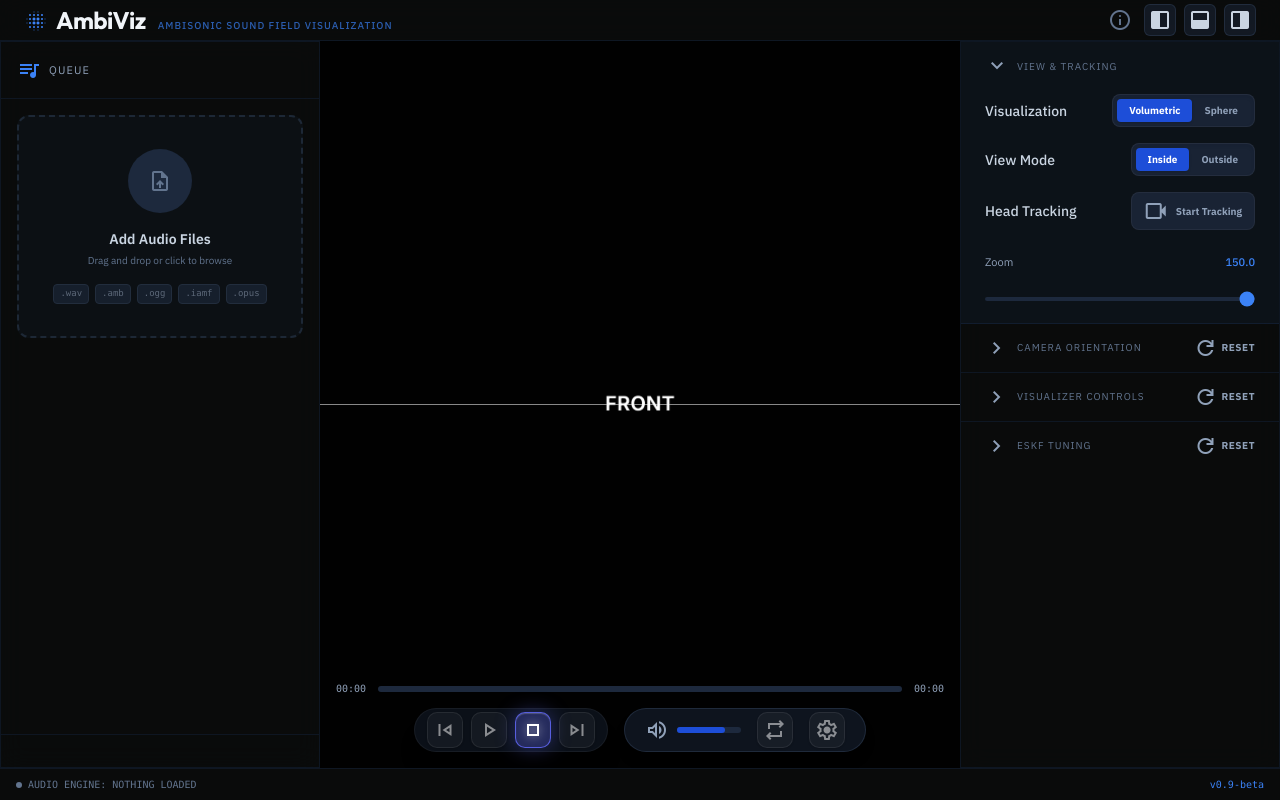
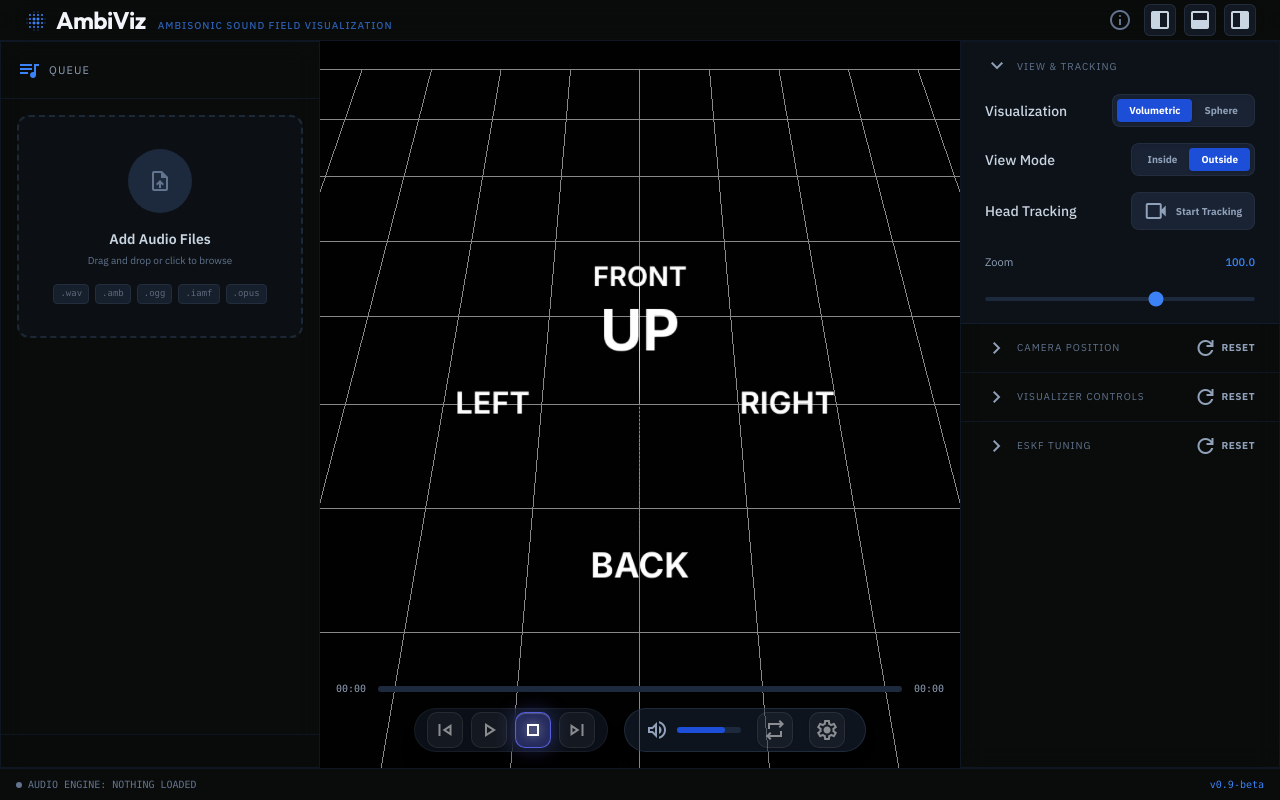
Before and after one commit to craig-van-hise/ambi-viz, a React (Vite) app: page / in a window 1280 px wide. Built offline with nearby package versions, Linux system fonts and the light colour scheme.

Commit message:
feat: Set default view mode to 'outside' with updated camera FOV and initial position.

```diff
--- a/src/App.tsx
+++ b/src/App.tsx
@@ -86,7 +86,7 @@
 };
 
 const DEFAULT_INSIDE_ZOOM = 150;
-const DEFAULT_OUTSIDE_ZOOM = 60;
+const DEFAULT_OUTSIDE_ZOOM = 100;
 
 export default function App() {
   const [persisted] = useState(() => loadState());
@@ -97,7 +97,7 @@
   const sceneRef = useRef<AmbiScene | null>(null);
   const [insideGain, setInsideGain] = useState(persisted.insideGain);
   const [outsideGain, setOutsideGain] = useState(persisted.outsideGain);
-  const [viewMode, setViewMode] = useState<ViewMode>('inside');
+  const [viewMode, setViewMode] = useState<ViewMode>('outside');
   const [visualizationMode, setVisualizationMode] = useState<VisualizationMode>('volumetric');
   const [isDraggingSlider, setIsDraggingSlider] = useState(false);
   const [isDragOver, setIsDragOver] = useState(false);
@@ -110,7 +110,7 @@
   const [outsideZoomFov, setOutsideZoomFov] = useState(DEFAULT_OUTSIDE_ZOOM);
 
   const [cameraUIState, setCameraUIState] = useState<CameraUIState>({
-    yaw: 0, pitch: 0, roll: 0, x: 0, y: 3.3, z: 3.6,
+    yaw: 0, pitch: 0, roll: 0, x: 0, y: 3, z: 0.8,
   });
 
   const [queue, setQueue] = useState<QueueTrack[]>([]);
@@ -165,11 +165,11 @@
       persistState({ insideGain: 3.0 });
       handleZoomChange(DEFAULT_INSIDE_ZOOM);
     } else {
-      setCameraUIState(prev => ({ ...prev, x: 0, y: 3.3, z: 3.6 }));
+      setCameraUIState(prev => ({ ...prev, x: 0, y: 3, z: 0.8 }));
       if (sceneRef.current) {
         sceneRef.current.updateFromUI('x', 0);
-        sceneRef.current.updateFromUI('y', 3.3);
-        sceneRef.current.updateFromUI('z', 3.6);
+        sceneRef.current.updateFromUI('y', 3);
+        sceneRef.current.updateFromUI('z', 0.8);
       }
       setOutsideGain(3.0);
       persistState({ outsideGain: 3.0 });
--- a/src/visualizer/AmbiScene.ts
+++ b/src/visualizer/AmbiScene.ts
@@ -36,10 +36,10 @@
 
     // Animation state
     rafId: number | null = null;
-    private readonly DEFAULT_OUTSIDE_FOV = 60;
+    private readonly DEFAULT_OUTSIDE_FOV = 100;
     private insideFov = 150;
     private outsideFov = this.DEFAULT_OUTSIDE_FOV;
-    private outsidePositionCache = new THREE.Vector3(0, 3.3, 3.6);
+    private outsidePositionCache = new THREE.Vector3(0, 3, 0.8);
 
     // Head tracking & UI Sync State
     public headTrackingQuat: THREE.Quaternion | null = null;
@@ -110,8 +110,8 @@
             depthWrite: false,
         });
 
-        // Default to inside-out view
-        this.setViewMode('inside');
+        // Default to outside view
+        this.setViewMode('outside');
 
         // 6. Geometry — BoxGeometry encompassing camera
         const geometry = new THREE.BoxGeometry(10, 10, 10);
@@ -240,7 +240,7 @@
 
     setViewMode(mode: ViewMode) {
         // Cache current position if leaving outside mode
-        if (this.viewMode === 'outside') {
+        if (this.viewMode === 'outside' && mode === 'inside') {
             this.outsidePositionCache.copy(this.camera.position);
         }
 
```
Also changed, not shown: 2 other files (tests, documents, lock files or other folders).
